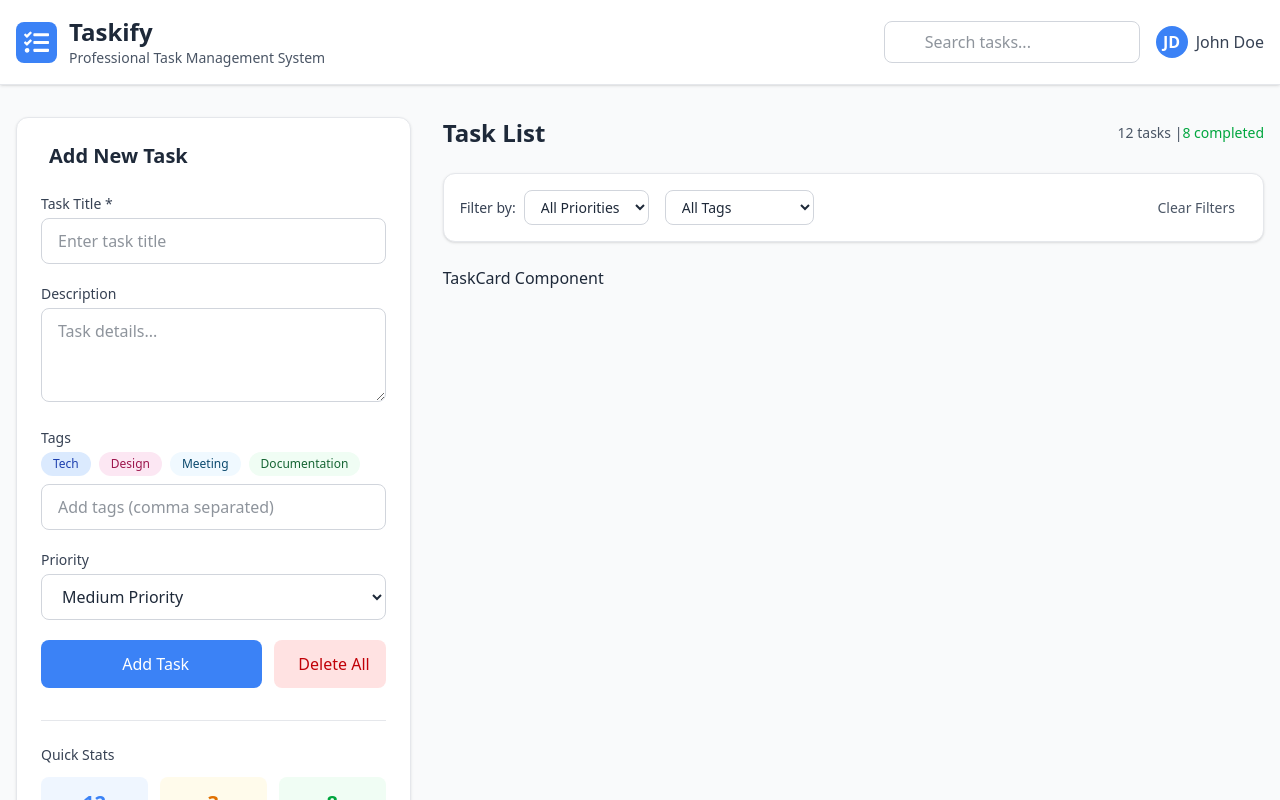
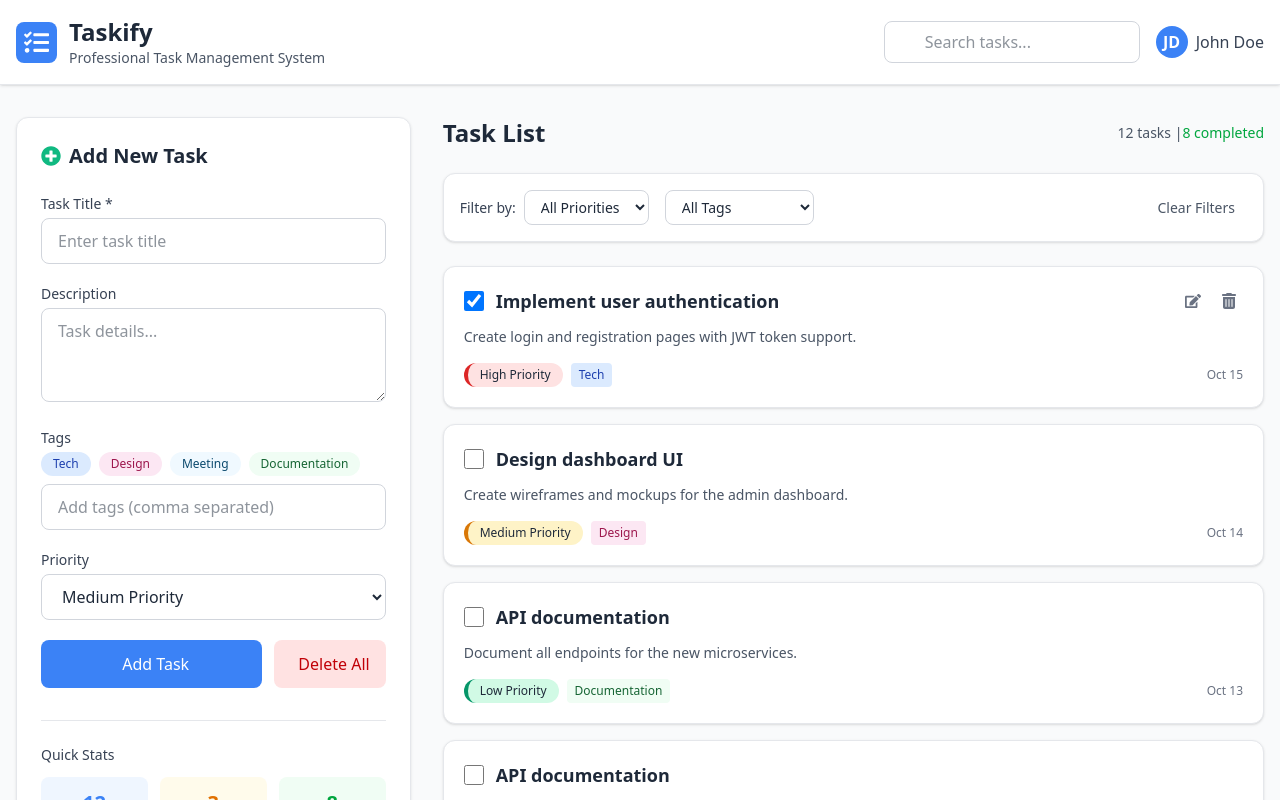
Before and after one commit to mahmudtech/Taskify, a React (Vite) app: page / in a window 1280 px wide. Shown: the top 800 px of the page. Built offline with nearby package versions, Linux system fonts and the light colour scheme.

Commit message:
feat(task): add task list display

```diff
--- a/src/App.jsx
+++ b/src/App.jsx
@@ -6,8 +6,8 @@ export default function App() {
   return (
     <div>
       <Header />
-      <main class="container mx-auto px-4 py-8">
-        <div class="grid grid-cols-1 lg:grid-cols-3 gap-8">
+      <main className="container mx-auto px-4 py-8">
+        <div className="grid grid-cols-1 lg:grid-cols-3 gap-8">
           <TaskBoard />
         </div>
       </main>
--- a/src/components/layout/Footer.jsx
+++ b/src/components/layout/Footer.jsx
@@ -1,6 +1,6 @@
 export default function Footer() {
   return (
-    <footer class="shadow-sm border-t border-gray-200 py-4 text-center text-sm text-gray-500">
+    <footer className="shadow-sm border-t border-gray-200 py-4 text-center text-sm text-gray-500">
       © 2025 Taskify — All rights reserved. Task Dashboard. Built for
       productivity.
     </footer>
--- a/src/components/tasks/AddTask.jsx
+++ b/src/components/tasks/AddTask.jsx
@@ -1,74 +1,77 @@
+import { FaPlusCircle } from "react-icons/fa";
+
 export default function AddTask() {
   return (
-    <div class="lg:col-span-1">
-      <div class="bg-white rounded-xl shadow-sm border border-gray-200 p-6 sticky top-24">
-        <h2 class="text-xl font-bold text-gray-800 mb-6 flex items-center">
-          <i class="fas fa-plus-circle text-accent mr-2"></i> Add New Task
+    <div className="lg:col-span-1">
+      <div className="bg-white rounded-xl shadow-sm border border-gray-200 p-6 sticky top-24">
+        <h2 className="text-xl font-bold text-gray-800 mb-6 flex items-center">
+          {/* <i className="fas fa-plus-circle text-accent mr-2"></i> Add New Task */}
+          <FaPlusCircle className="text-accent mr-2" /> Add New Task
         </h2>
 
         <form>
-          <div class="mb-5">
+          <div className="mb-5">
             <label
-              for="taskTitle"
-              class="block text-sm font-medium text-gray-700 mb-1"
+              htmlFor="taskTitle"
+              className="block text-sm font-medium text-gray-700 mb-1"
             >
               Task Title *
             </label>
             <input
               type="text"
-              class="w-full px-4 py-2.5 border border-gray-300 rounded-lg focus:ring-2 focus:ring-primary focus:border-transparent"
+              className="w-full px-4 py-2.5 border border-gray-300 rounded-lg focus:ring-2 focus:ring-primary focus:border-transparent"
               placeholder="Enter task title"
               required
             />
           </div>
 
-          <div class="mb-5">
+          <div className="mb-5">
             <label
-              for="taskDescription"
-              class="block text-sm font-medium text-gray-700 mb-1"
+              htmlFor="taskDescription"
+              className="block text-sm font-medium text-gray-700 mb-1"
             >
               Description
             </label>
             <textarea
               rows="3"
-              class="w-full px-4 py-2.5 border border-gray-300 rounded-lg focus:ring-2 focus:ring-primary focus:border-transparent"
+              className="w-full px-4 py-2.5 border border-gray-300 rounded-lg focus:ring-2 focus:ring-primary focus:border-transparent"
               placeholder="Task details..."
             ></textarea>
           </div>
 
-          <div class="mb-5">
-            <label class="block text-sm font-medium text-gray-700 mb-1">
+          <div className="mb-5">
+            <label className="block text-sm font-medium text-gray-700 mb-1">
               Tags
             </label>
-            <div class="flex flex-wrap gap-2 mb-2">
-              <span class="tag-tech px-3 py-1 rounded-full text-xs font-medium">
+            <div className="flex flex-wrap gap-2 mb-2">
+              <span className="tag-tech px-3 py-1 rounded-full text-xs font-medium">
                 Tech
               </span>
-              <span class="tag-design px-3 py-1 rounded-full text-xs font-medium">
+              <span className="tag-design px-3 py-1 rounded-full text-xs font-medium">
                 Design
               </span>
-              <span class="tag-meeting px-3 py-1 rounded-full text-xs font-medium">
+              <span className="tag-meeting px-3 py-1 rounded-full text-xs font-medium">
                 Meeting
               </span>
-              <span class="tag-documentation px-3 py-1 rounded-full text-xs font-medium">
+              <span className="tag-documentation px-3 py-1 rounded-full text-xs font-medium">
                 Documentation
               </span>
             </div>
             <input
               type="text"
-              class="w-full px-4 py-2.5 border border-gray-300 rounded-lg focus:ring-2 focus:ring-primary focus:border-transparent"
+              className="w-full px-4 py-2.5 border border-gray-300 rounded-lg focus:ring-2 focus:ring-primary focus:border-transparent"
               placeholder="Add tags (comma separated)"
             />
           </div>
 
-          <div class="mb-5">
+          <div className="mb-5">
             <label
-              for="taskPriority"
-              class="block text-sm font-medium text-gray-700 mb-1"
+              htmlFor="taskPriority"
+              className="block text-sm font-medium text-gray-700 mb-1"
             >
               Priority
             </label>
-            <select class="w-full px-4 py-2.5 border border-gray-300 rounded-lg focus:ring-2 focus:ring-primary focus:border-transparent">
+            <select className="w-full px-4 py-2.5 border border-gray-300 rounded-lg focus:ring-2 focus:ring-primary focus:border-transparent">
               <option value="low">Low Priority</option>
               <option value="medium" selected>
                 Medium Priority
@@ -77,36 +80,38 @@ export default function AddTask() {
             </select>
           </div>
 
-          <div class="flex space-x-3">
+          <div className="flex space-x-3">
             <button
               type="submit"
-              class="flex-1 bg-primary hover:bg-secondary text-white font-medium py-3 px-4 rounded-lg transition duration-200 flex items-center justify-center"
+              className="flex-1 bg-primary hover:bg-secondary text-white font-medium py-3 px-4 rounded-lg transition duration-200 flex items-center justify-center"
             >
-              <i class="fas fa-plus mr-2"></i> Add Task
+              <i className="fas fa-plus mr-2"></i> Add Task
             </button>
             <button
               type="button"
-              class="bg-red-100 hover:bg-red-200 text-red-700 font-medium py-3 px-4 rounded-lg transition duration-200 flex items-center justify-center"
+              className="bg-red-100 hover:bg-red-200 text-red-700 font-medium py-3 px-4 rounded-lg transition duration-200 flex items-center justify-center"
             >
-              <i class="fas fa-trash-alt mr-2"></i> Delete All
+              <i className="fas fa-trash-alt mr-2"></i> Delete All
             </button>
           </div>
         </form>
 
-        <div class="mt-8 pt-6 border-t border-gray-200">
-          <h3 class="text-sm font-medium text-gray-700 mb-3">Quick Stats</h3>
-          <div class="grid grid-cols-3 gap-3">
-            <div class="bg-blue-50 p-3 rounded-lg text-center">
-              <div class="text-xl font-bold text-primary">12</div>
-              <div class="text-xs text-gray-600">Total</div>
+        <div className="mt-8 pt-6 border-t border-gray-200">
+          <h3 className="text-sm font-medium text-gray-700 mb-3">
+            Quick Stats
+          </h3>
+          <div className="grid grid-cols-3 gap-3">
+            <div className="bg-blue-50 p-3 rounded-lg text-center">
+              <div className="text-xl font-bold text-primary">12</div>
+              <div className="text-xs text-gray-600">Total</div>
             </div>
-            <div class="bg-amber-50 p-3 rounded-lg text-center">
-              <div class="text-xl font-bold text-amber-600">3</div>
-              <div class="text-xs text-gray-600">High</div>
+            <div className="bg-amber-50 p-3 rounded-lg text-center">
+              <div className="text-xl font-bold text-amber-600">3</div>
+              <div className="text-xs text-gray-600">High</div>
             </div>
-            <div class="bg-green-50 p-3 rounded-lg text-center">
-              <div class="text-xl font-bold text-green-600">8</div>
-              <div class="text-xs text-gray-600">Done</div>
+            <div className="bg-green-50 p-3 rounded-lg text-center">
+              <div className="text-xl font-bold text-green-600">8</div>
+              <div className="text-xs text-gray-600">Done</div>
             </div>
           </div>
         </div>
--- a/src/components/tasks/TaskCard.jsx
+++ b/src/components/tasks/TaskCard.jsx
@@ -1,7 +1,157 @@
+import { FaEdit } from "react-icons/fa";
+import { FaTrashCan } from "react-icons/fa6";
+
 export default function TaskCard() {
   return (
-    <div>
-      <h1>TaskCard Component </h1>
-    </div>
+    <>
+      <div className="lg:col-span-2">
+        <div className="space-y-4">
+          <div className="bg-white rounded-xl shadow-sm border border-gray-200 p-5">
+            <div className="flex justify-between items-start mb-3">
+              <div className="flex items-center">
+                <input
+                  type="checkbox"
+                  className="h-5 w-5 text-primary rounded border-gray-300 mr-3"
+                  checked
+                />
+                <h3 className="text-lg font-semibold text-gray-800">
+                  Implement user authentication
+                </h3>
+              </div>
+              <div className="flex space-x-2">
+                <button className="text-gray-500 hover:text-primary p-1.5 rounded-lg">
+                  <FaEdit />
+                </button>
+                <button className="text-gray-500 hover:text-red-600 p-1.5 rounded-lg">
+                  {/* <i className="fas fa-trash-alt"></i> */}
+                  <FaTrashCan />
+                </button>
+              </div>
+            </div>
+            <p className="text-gray-600 mb-4 text-sm">
+              Create login and registration pages with JWT token support.
+            </p>
+            <div className="flex justify-between items-center">
+              <div className="flex flex-wrap gap-2">
+                <div className="priority-high text-xs font-medium px-3 py-1 rounded-full">
+                  High Priority
+                </div>
+                <div className="tag-tech px-2 py-1 rounded text-xs font-medium">
+                  Tech
+                </div>
+              </div>
+              <div className="text-xs text-gray-500">Oct 15</div>
+            </div>
+          </div>
+
+          <div className="bg-white rounded-xl shadow-sm border border-gray-200 p-5">
+            <div className="flex justify-between items-start mb-3">
+              <div className="flex items-center">
+                <input
+                  type="checkbox"
+                  className="h-5 w-5 text-primary rounded border-gray-300 mr-3"
+                />
+                <h3 className="text-lg font-semibold text-gray-800">
+                  Design dashboard UI
+                </h3>
+              </div>
+              <div className="flex space-x-2">
+                <button className="text-gray-500 hover:text-primary p-1.5 rounded-lg">
+                  <i className="fas fa-edit"></i>
+                </button>
+                <button className="text-gray-500 hover:text-red-600 p-1.5 rounded-lg">
+                  <i className="fas fa-trash-alt"></i>
+                </button>
+              </div>
+            </div>
+            <p className="text-gray-600 mb-4 text-sm">
+              Create wireframes and mockups for the admin dashboard.
+            </p>
+            <div className="flex justify-between items-center">
+              <div className="flex flex-wrap gap-2">
+                <div className="priority-medium text-xs font-medium px-3 py-1 rounded-full">
+                  Medium Priority
+                </div>
+                <div className="tag-design px-2 py-1 rounded text-xs font-medium">
+                  Design
+                </div>
+              </div>
+              <div className="text-xs text-gray-500">Oct 14</div>
+            </div>
+          </div>
+
+          <div className="bg-white rounded-xl shadow-sm border border-gray-200 p-5">
+            <div className="flex justify-between items-start mb-3">
+              <div className="flex items-center">
+                <input
+                  type="checkbox"
+                  className="h-5 w-5 text-primary rounded border-gray-300 mr-3"
+                />
+                <h3 className="text-lg font-semibold text-gray-800">
+                  API documentation
+                </h3>
+              </div>
+              <div className="flex space-x-2">
+                <button className="text-gray-500 hover:text-primary p-1.5 rounded-lg">
+                  <i className="fas fa-edit"></i>
+                </button>
+                <button className="text-gray-500 hover:text-red-600 p-1.5 rounded-lg">
+                  <i className="fas fa-trash-alt"></i>
+                </button>
+              </div>
+            </div>
+            <p className="text-gray-600 mb-4 text-sm">
+              Document all endpoints for the new microservices.
+            </p>
+            <div className="flex justify-between items-center">
+              <div className="flex flex-wrap gap-2">
+                <div className="priority-low text-xs font-medium px-3 py-1 rounded-full">
+                  Low Priority
+                </div>
+                <div className="tag-documentation px-2 py-1 rounded text-xs font-medium">
+                  Documentation
+                </div>
+              </div>
+              <div className="text-xs text-gray-500">Oct 13</div>
+            </div>
+          </div>
+          <div className="bg-white rounded-xl shadow-sm border border-gray-200 p-5">
+            <div className="flex justify-between items-start mb-3">
+              <div className="flex items-center">
+                <input
+                  type="checkbox"
+                  className="h-5 w-5 text-primary rounded border-gray-300 mr-3"
+                />
+                <h3 className="text-lg font-semibold text-gray-800">
+                  API documentation
+                </h3>
+              </div>
+              <div className="flex space-x-2">
+                <button className="text-gray-500 hover:text-primary p-1.5 rounded-lg">
+                  <i className="fas fa-edit"></i>
+                </button>
+                <button className="text-gray-500 hover:text-red-600 p-1.5 rounded-lg">
+                  <i className="fas fa-trash-alt"></i>
+                </button>
+              </div>
+            </div>
+            <p className="text-gray-600 mb-4 text-sm">
+              Document all endpoints for the new microservices.
+            </p>
+            <div className="flex justify-between items-center">
+              <div className="flex flex-wrap gap-2">
+                <div className="priority-low text-xs font-medium px-3 py-1 rounded-full">
+                  Low Priority
+                </div>
+                <div className="tag-documentation px-2 py-1 rounded text-xs font-medium">
+                  Documentation
+                </div>
+              </div>
+              <div className="text-xs text-gray-500">Oct 13</div>
+            </div>
+          </div>
+        </div>
+      </div>
+    </>
   );
 }
--- a/src/components/tasks/TaskList.jsx
+++ b/src/components/tasks/TaskList.jsx
@@ -4,7 +4,7 @@ import TaskFilter from "./TaskFilter";
 
 export default function TaskList() {
   return (
-    <div class="lg:col-span-2">
+    <div className="lg:col-span-2">
       <TaskActions />
       <TaskFilter />
 
```
Also changed, not shown: src/components/layout/Header.jsx (+15 -15 lines), src/components/tasks/TaskActions.jsx (+5 -5 lines), src/components/tasks/TaskFilter.jsx (+9 -9 lines).
